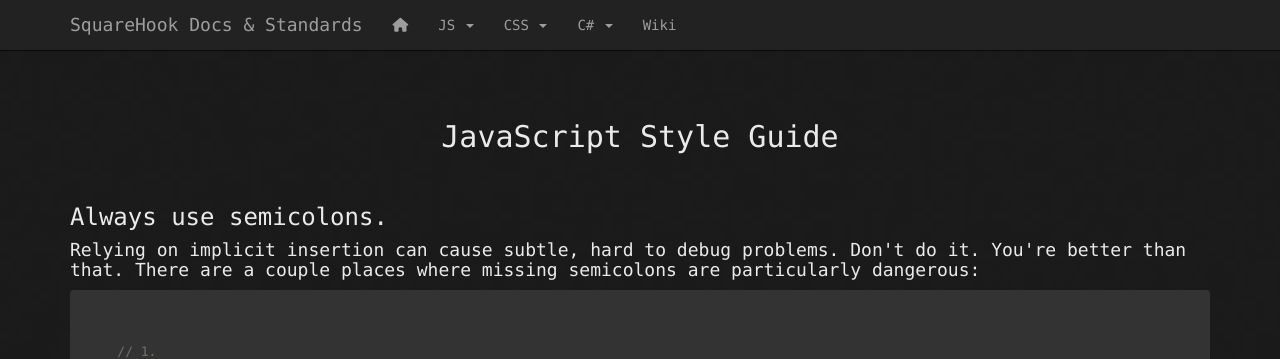
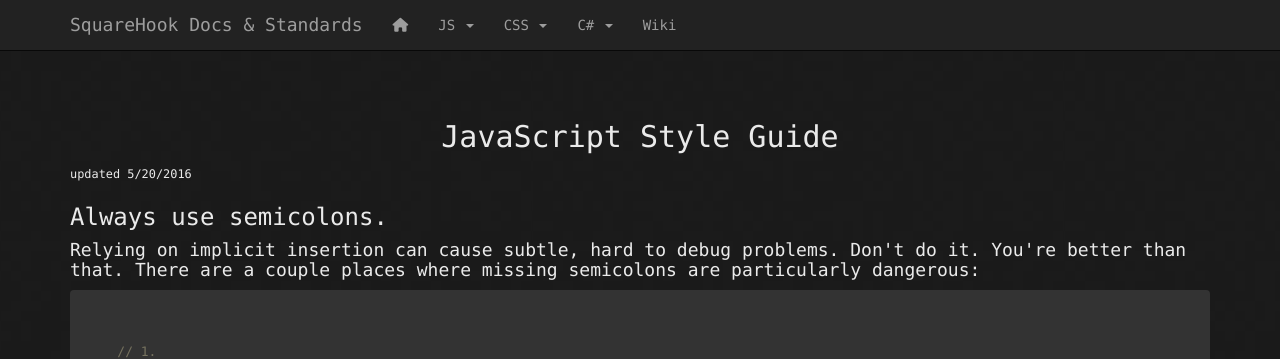
Before and after one commit to SquareHook/SquareHook.github.io, a Jekyll site: the page built from standards/js.html, in a window 1280 px wide and 900 px high. Shown: the top 359 px of the window. Built offline with Jekyll 4.4.1, drawn with Linux system fonts in a browser that asks for light colours; nearby versions of some CDN libraries.

Commit message:
added last updated

```diff
--- a/standards/js.html
+++ b/standards/js.html
@@ -3,6 +3,7 @@
 title: JavaScript Code Standards
 ---
 <h2 class="text-center"> JavaScript Style Guide</h2>
+<small>updated 5/20/2016 </small>
 <br>
 
 <h3>
```
